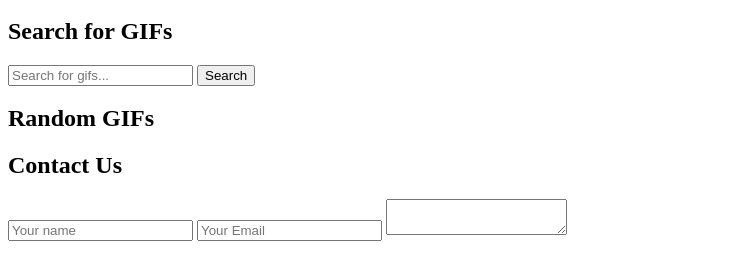
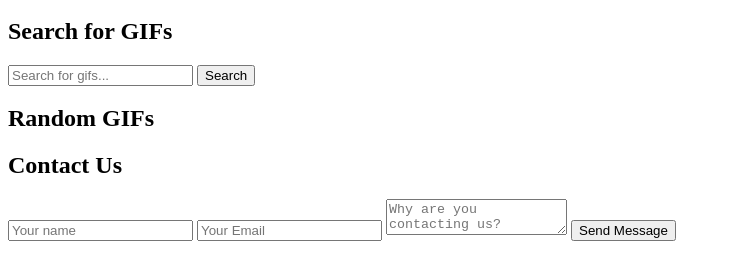
Before and after one commit to mohammedadam275/Project-2-Final, a plain HTML site: page index/index.html in a window 1280 px wide. Shown: the part 101-380 px from the top of the page, without its empty margins (0-731 px from the left). Drawn offline with nearby package versions, Linux system fonts and the light colour scheme; files that its build step writes are made by us from their sources.

Commit message:
The text area on the contact page was completed.

```diff
--- a/index/index.html
+++ b/index/index.html
@@ -46,7 +46,11 @@
     <form id = "contact-form">
         <input type = "text" id="contact-name" placeholder="Your name" required>
         <input type = "email" id="contact-email" placeholder="Your Email" required>
-        <textarea id = "contact-reason" placeholder="Why are you contacting us?" required>
+<textarea id="contact-reason" placeholder="Why are you contacting us?" required></textarea>
+                <button type="submit">Send Message</button>
+            </form>
+            <div id="contact-feedback"></div>
+        </section>
 
 
 
```
